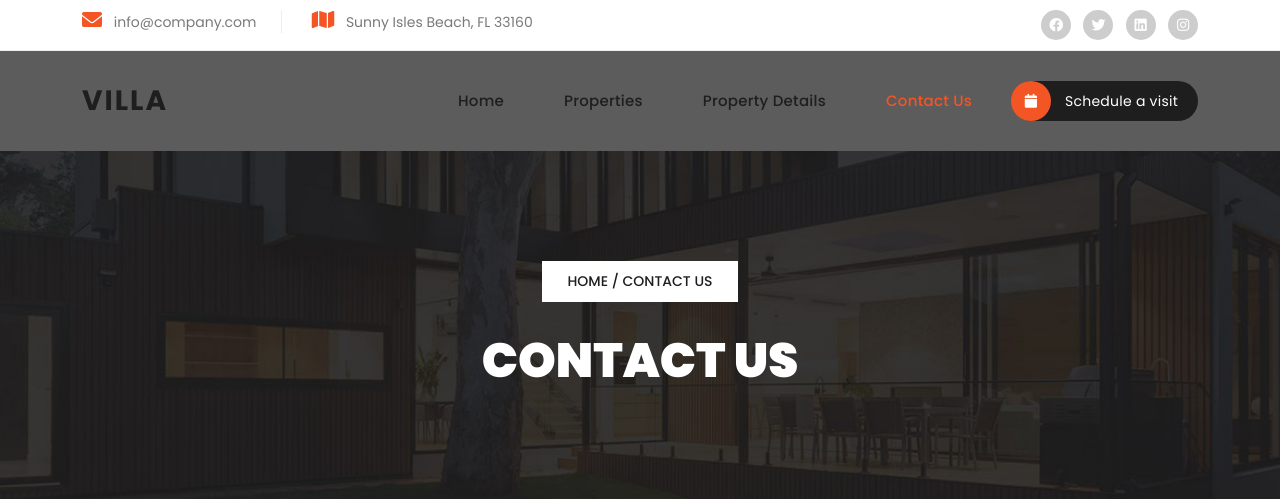
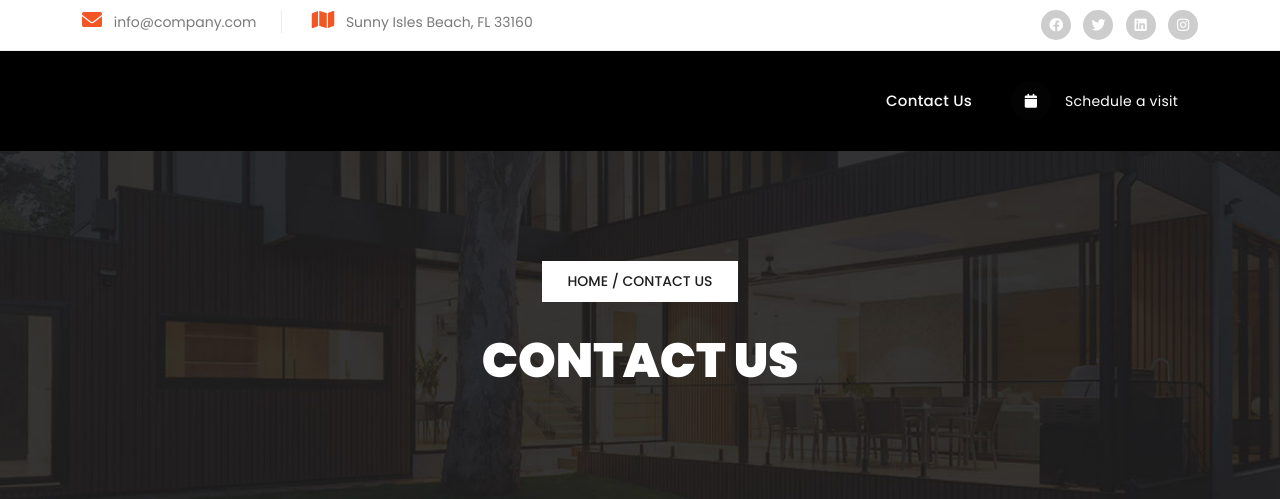
Before and after one commit to Joenny-stack/Joenny-stack.github.io, a PHP site: page /contact.html in a window 1280 px wide. Shown: the top 499 px of the page. Run offline with PHP 8.4, Linux system fonts and the light colour scheme.

Commit message:
Update templatemo-villa-agency.css

```diff
--- a/assets/css/templatemo-villa-agency.css
+++ b/assets/css/templatemo-villa-agency.css
@@ -387,7 +387,7 @@ Header Style
 
 .header-area {
   position: relative;
-  background-color: #5c5c5c;
+  background-color: #000000;
   height: 100px;
   z-index: 100;
   -webkit-transition: all .5s ease 0s;
@@ -504,7 +504,7 @@ Header Style
   line-height: 100px;
   font-size: 28px;
   text-transform: uppercase;
-  color: #1e1e1e;
+  color: #000000;
   font-weight: 700;
   letter-spacing: 2px;
 }
@@ -545,7 +545,7 @@ Header Style
   height: 40px;
   line-height: 40px;
   text-transform: capitalize;
-  color: #1e1e1e;
+  color: #000000;
   -webkit-transition: all 0.4s ease 0s;
   -moz-transition: all 0.4s ease 0s;
   -o-transition: all 0.4s ease 0s;
@@ -555,7 +555,7 @@ Header Style
 }
 
 .header-area .main-nav .nav li:last-child a {
-  background-color: #1e1e1e;
+  background-color: #000000;
   color: #fff;
   font-size: 14px;
   font-weight: 400;
@@ -565,7 +565,7 @@ Header Style
 }
 
 .header-area .main-nav .nav li:last-child a i {
-  background-color: #f35525;
+  background-color: #030303;
   display: inline-block;
   width: 40px;
   height: 40px;
@@ -577,7 +577,7 @@ Header Style
 }
 
 .header-area .main-nav .nav li:last-child:hover a {
-  background-color: #1e1e1e;
+  background-color: #000000;
 }
 
 .header-area .main-nav .nav li:last-child:hover a i {
@@ -598,16 +598,16 @@ Header Style
 }
 
 .header-area .main-nav .nav li:hover a {
-  color: #f35525;
+  color: #ffffff;
 }
 
 .header-area .main-nav .nav li a.active {
-  color: #f35525;
+  color: #faf8f8;
 }
 
 
 .background-header .main-nav .nav li a.active {
-  color: #f35525;
+  color: #faf7f6;
 }
 
 .header-area .main-nav .menu-trigger {
@@ -637,7 +637,7 @@ Header Style
   -o-transition: all 0.4s;
   -webkit-transition: all 0.4s;
   transition: all 0.4s;
-  background-color: #1e1e1e;
+  background-color: #000000;
   display: block;
   position: absolute;
   width: 30px;
@@ -651,7 +651,7 @@ Header Style
   -o-transition: all 0.4s;
   -webkit-transition: all 0.4s;
   transition: all 0.4s;
-  background-color: #1e1e1e;
+  background-color: #000000;
   display: block;
   position: absolute;
   width: 30px;
@@ -698,11 +698,11 @@ Header Style
   -ms-transform: translateY(6px) translateX(1px) rotate(45deg);
   -webkit-transform: translateY(6px) translateX(1px) rotate(45deg);
   transform: translateY(6px) translateX(1px) rotate(45deg);
-  background-color: #1e1e1e;
+  background-color: #000000;
 }
 
 .background-header .main-nav .menu-trigger.active span:before {
-  background-color: #1e1e1e;
+  background-color: #000000;
 }
 
 .header-area .main-nav .menu-trigger.active span:after {
@@ -710,11 +710,11 @@ Header Style
   -ms-transform: translateY(-6px) translateX(1px) rotate(-45deg);
   -webkit-transform: translateY(-6px) translateX(1px) rotate(-45deg);
   transform: translateY(-6px) translateX(1px) rotate(-45deg);
-  background-color: #1e1e1e;
+  background-color: #000000;
 }
 
 .background-header .main-nav .menu-trigger.active span:after {
-  background-color: #1e1e1e;
+  background-color: #000000;
 }
 
 .visible{
@@ -744,7 +744,7 @@ Header Style
     line-height: 50px;
     height: 50px;
     font-weight: 400;
-    color: #1e1e1e;
+    color: #000000;
     background-color: #fff;
      border-radius: 0px 0px 25px 25px;
   }
```
